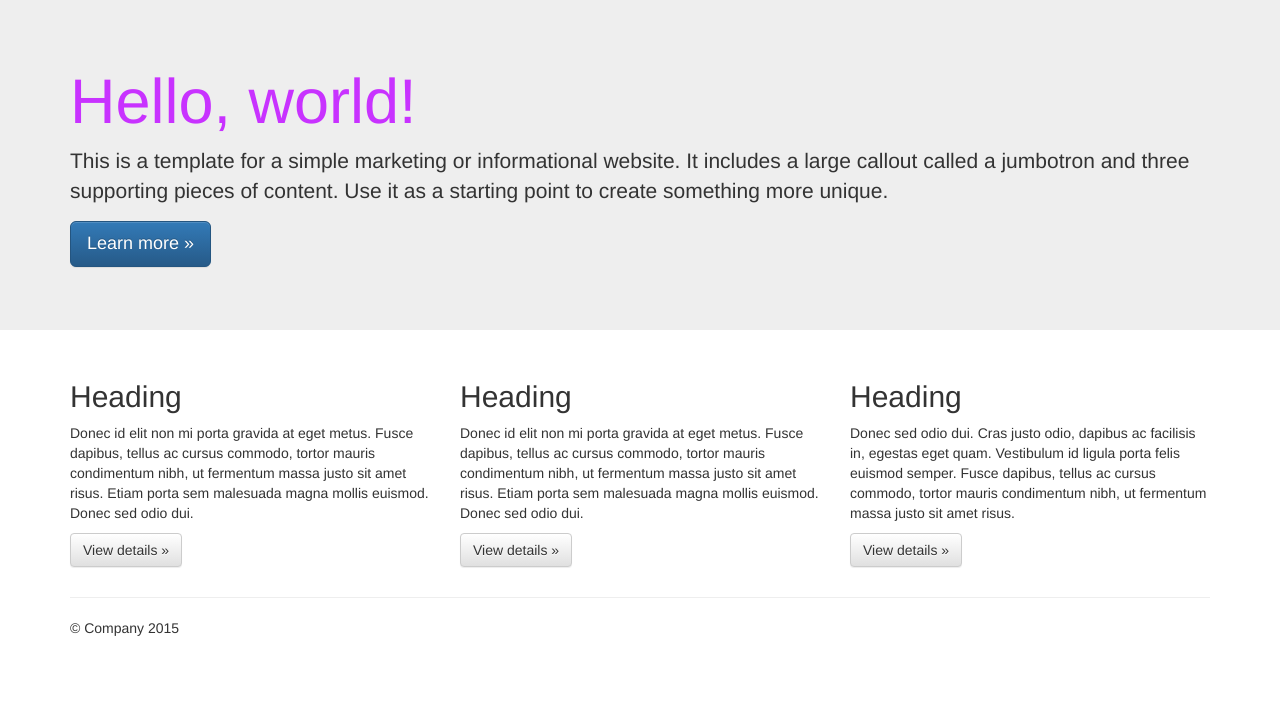
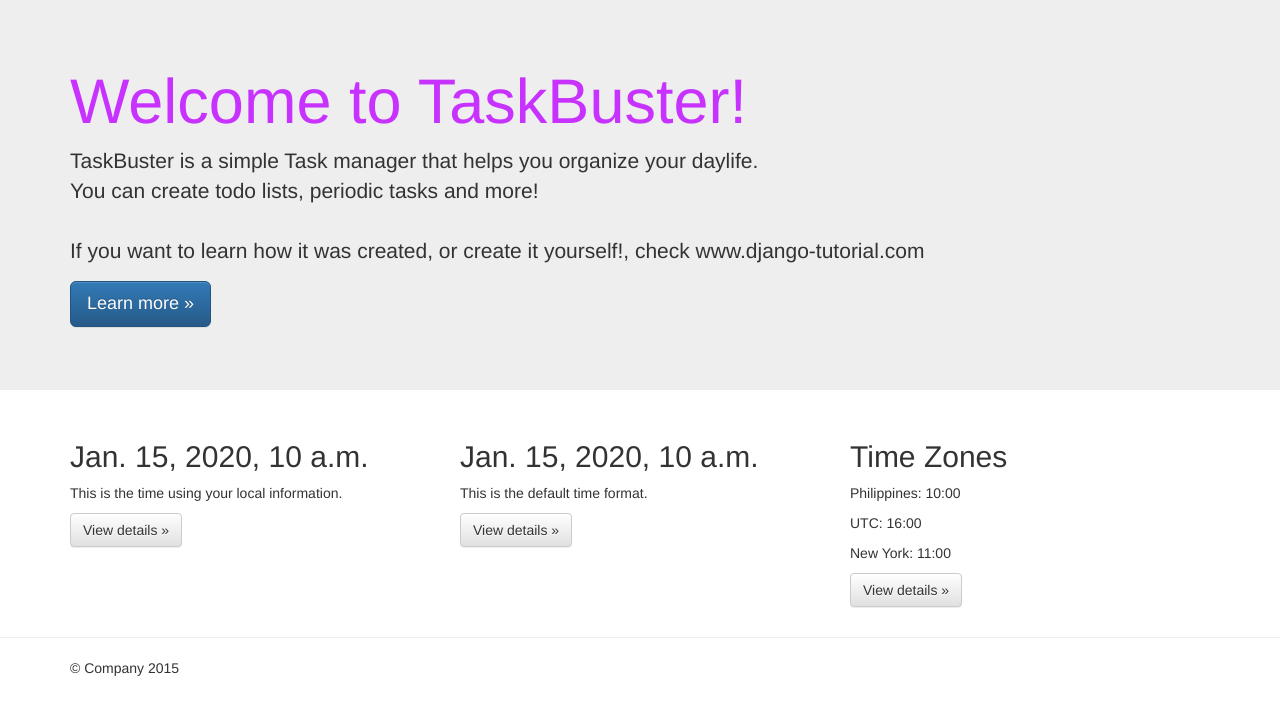
Before and after one commit to alundra311/taskbuster-boilerplate, a Django app: template taskbuster/templates/taskbuster/index.html in a window 1280 px wide. Shown: the part 51-766 px from the top of the page. Run offline with Django 3.2, Linux system fonts and the light colour scheme; the template is opened without the code that fills it: most values are stand-ins (such as "Sample title", 1, 10 or a date in 2020); some libraries are stand-ins or nearby versions.

Commit message:
Internationalization and localization

```diff
--- a/requirements/base.txt
+++ b/requirements/base.txt
@@ -1 +1,2 @@
 Django==1.11.2
+pytz==2017.2
--- a/requirements/testing.txt
+++ b/requirements/testing.txt
@@ -1,2 +1,3 @@
 -r base.txt
 selenium==3.4.3
+coverage==4.4.1
--- a/taskbuster/templates/base.html
+++ b/taskbuster/templates/base.html
@@ -1,4 +1,5 @@
 {% load staticfiles %}
+
 <!doctype html>
 <!--[if lt IE 7]>      <html class="no-js lt-ie9 lt-ie8 lt-ie7" lang=""> <![endif]-->
 <!--[if IE 7]>         <html class="no-js lt-ie9 lt-ie8" lang=""> <![endif]-->
@@ -8,6 +9,7 @@
         <meta charset="utf-8">
         <meta http-equiv="X-UA-Compatible" content="IE=edge,chrome=1">
         <title>{% block head_title %}{% endblock %}</title>
+        <link rel="shortcut icon" href="{% static 'favicon.ico' %}" type="image/x-icon">
         <meta name="description" content="">
         <meta name="viewport" content="width=device-width, initial-scale=1">
 
@@ -22,11 +24,15 @@
         <link rel="stylesheet" href="{% static 'css/main.css' %}">
 
         <script src="{% static 'js/vendor/modernizr-2.8.3-respond-1.4.2.min.js' %}"></script>
+
+        {% block head_css %}{% endblock %}
+        {% block head_javascript %}{% endblock %}
     </head>
     <body>
         <!--[if lt IE 8]>
             <p class="browserupgrade">You are using an <strong>outdated</strong> browser. Please <a href="http://browsehappy.com/">upgrade your browser</a> to improve your experience.</p>
         <![endif]-->
+        {% block navbar %}
             <nav class="navbar navbar-inverse navbar-fixed-top" role="navigation">
               <div class="container">
                 <div class="navbar-header">
@@ -51,42 +57,19 @@
                 </div><!--/.navbar-collapse -->
               </div>
             </nav>
+        {% endblock %}
 
-    <!-- Main jumbotron for a primary marketing message or call to action -->
-    <div class="jumbotron">
-      <div class="container">
-        <h1>Hello, world!</h1>
-        <p>This is a template for a simple marketing or informational website. It includes a large callout called a jumbotron and three supporting pieces of content. Use it as a starting point to create something more unique.</p>
-        <p><a class="btn btn-primary btn-lg" href="#" role="button">Learn more &raquo;</a></p>
-      </div>
-    </div>
-
-    <div class="container">
-      <!-- Example row of columns -->
-      <div class="row">
-        <div class="col-md-4">
-          <h2>Heading</h2>
-          <p>Donec id elit non mi porta gravida at eget metus. Fusce dapibus, tellus ac cursus commodo, tortor mauris condimentum nibh, ut fermentum massa justo sit amet risus. Etiam porta sem malesuada magna mollis euismod. Donec sed odio dui. </p>
-          <p><a class="btn btn-default" href="#" role="button">View details &raquo;</a></p>
-        </div>
-        <div class="col-md-4">
-          <h2>Heading</h2>
-          <p>Donec id elit non mi porta gravida at eget metus. Fusce dapibus, tellus ac cursus commodo, tortor mauris condimentum nibh, ut fermentum massa justo sit amet risus. Etiam porta sem malesuada magna mollis euismod. Donec sed odio dui. </p>
-          <p><a class="btn btn-default" href="#" role="button">View details &raquo;</a></p>
-       </div>
-        <div class="col-md-4">
-          <h2>Heading</h2>
-          <p>Donec sed odio dui. Cras justo odio, dapibus ac facilisis in, egestas eget quam. Vestibulum id ligula porta felis euismod semper. Fusce dapibus, tellus ac cursus commodo, tortor mauris condimentum nibh, ut fermentum massa justo sit amet risus.</p>
-          <p><a class="btn btn-default" href="#" role="button">View details &raquo;</a></p>
-        </div>
-      </div>
+        {% block content %}{% endblock %}
 
         <hr>
-
+        <div class="container">
           <footer>
             <p>&copy; Company 2015</p>
           </footer>
-    </div> <!-- /container -->        <script src="//ajax.googleapis.com/ajax/libs/jquery/1.11.2/jquery.min.js"></script>
+        </div> <!-- /container -->
+
+        <script src="//ajax.googleapis.com/ajax/libs/jquery/1.11.2/jquery.min.js"></script>
+
         <script>window.jQuery || document.write('<script src="static/js/vendor/jquery-1.11.2.min.js"><\/script>')</script>
 
         <script src="{% static 'js/vendor/bootstrap.min.js' %}"></script>
@@ -102,5 +85,7 @@
             r.parentNode.insertBefore(e,r)}(window,document,'script','ga'));
             ga('create','UA-XXXXX-X','auto');ga('send','pageview');
         </script>
+
+        {% block footer_javascript %}{% endblock %}
     </body>
 </html>
--- a/taskbuster/templates/robots.txt
+++ b/taskbuster/templates/robots.txt
@@ -2,4 +2,4 @@
 
 # Allow crawling of all content
 User-agent: *
-Disallow:
+Disallow: /
--- a/taskbuster/templates/taskbuster/index.html
+++ b/taskbuster/templates/taskbuster/index.html
@@ -1,2 +1,43 @@
 {% extends "base.html" %}
+
+{% load i18n %}
+
+{% load l10n %}
+
+{% load tz %}
+
 {% block head_title %}TaskBuster Django Tutorial{% endblock %}
+
+{% block content %}
+    <!-- Main jumbotron for a primary marketing message or call to action -->
+    <div class="jumbotron">
+      <div class="container">
+        <h1>{% trans "Welcome to TaskBuster!" %}</h1>
+        <p>{% blocktrans %}TaskBuster is a simple Task manager that helps you organize your daylife. </br> You can create todo lists, periodic tasks and more! </br></br> If you want to learn how it was created, or create it yourself!, check www.django-tutorial.com{% endblocktrans %}</p>
+        <p><a class="btn btn-primary btn-lg" href="#" role="button">Learn more &raquo;</a></p>
+      </div>
+    </div>
+
+    <div class="container">
+      <!-- Example row of columns -->
+      <div class="row">
+        <div class="col-md-4">
+          <h2 id="local-date">{{ today }}</h2>
+          <p>This is the time using your local information.</p>
+          <p><a class="btn btn-default" href="#" role="button">View details &raquo;</a></p>
+        </div>
+        <div class="col-md-4">
+          <h2 id="non-local-date">{{ today|unlocalize }}</h2>
+          <p>This is the default time format.</p>
+          <p><a class="btn btn-default" href="#" role="button">View details &raquo;</a></p>
+       </div>
+        <div class="col-md-4">
+          <h2>Time Zones</h2>
+          <p>Philippines: <span id="time-tz">{{ now|time:"H:i" }}</span></p>
+          <p>UTC: <span id="time-utc">{{ now|utc|time:"H:i" }}</span></p>
+          <p>New York: <span id="time-ny">{{ now|timezone:"America/New_York"|time:"H:i" }}</span></p>
+          <p><a class="btn btn-default" href="#" role="button">View details &raquo;</a></p>
+        </div>
+      </div>
+    </div> <!-- /container -->
+{% endblock %}
--- a/taskbuster/test.py
+++ b/taskbuster/test.py
@@ -1,13 +1,16 @@
 # -*- coding: utf-8 -*-
+from django.core.urlresolvers import reverse
 from django.test import TestCase
-from django.core.urlresolvers import reverse
+from django.utils.translation import activate
 
 
 class TestHomePage(TestCase):
     def test_uses_index_template(self):
+        activate('en')
         response = self.client.get(reverse("home"))
         self.assertTemplateUsed(response, "taskbuster/index.html")
 
     def test_uses_base_template(self):
+        activate('en')
         response = self.client.get(reverse("home"))
         self.assertTemplateUsed(response, "base.html")
```
Also changed, not shown: functional_tests/test_all_users.py (+37 -0 lines), taskbuster/settings/base.py (+12 -0 lines), taskbuster/templates/humans.txt (+5 -2 lines), taskbuster/urls.py (+11 -4 lines), taskbuster/views.py (+9 -1 lines), taskbuster/locale/ca/LC_MESSAGES/django.po (added), 2 other files. Lines whose indentation alone changed are shown as unchanged.
